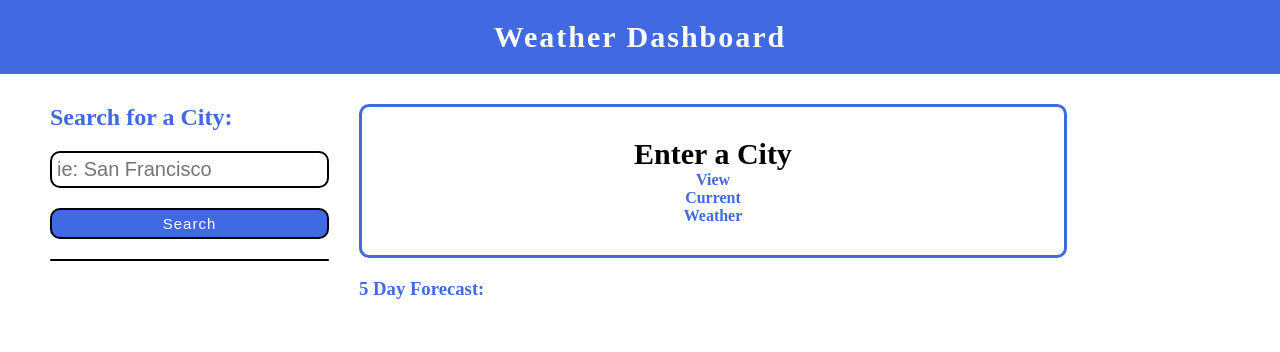
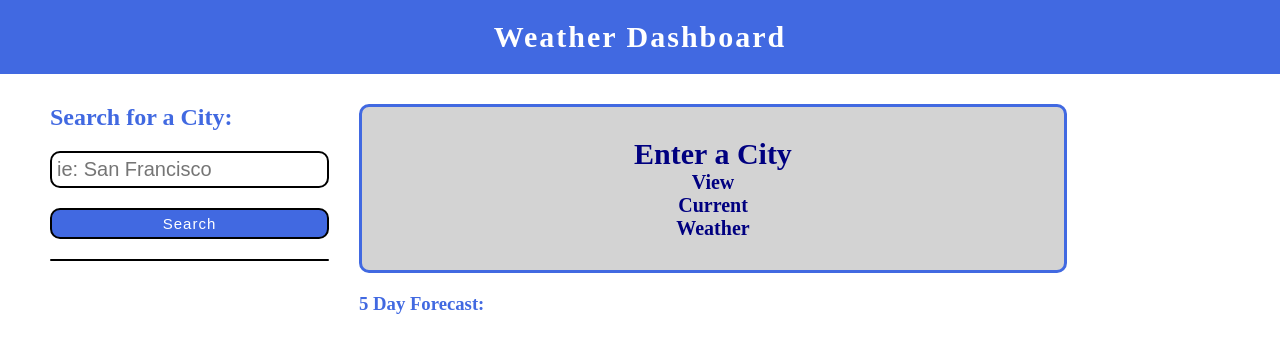
Before and after one commit to jesustgr/weather-dashboard, a plain HTML site: page index.html in a window 1280 px wide. Drawn offline with nearby package versions, Linux system fonts and the light colour scheme.

Commit message:
additional styling

```diff
--- a/assets/style.css
+++ b/assets/style.css
@@ -38,10 +38,16 @@ nav h1{
     border: 3px solid royalblue;
     margin-bottom: 20px;
     text-align: center;
+    background-color: lightgray;
 }
 #main h2 {
     font-size: 30px;
-    color: black;
+    color: navy;
+}
+
+#main h4{
+    font-size: 20px;
+    color: navy;
 }
 #cards h3{
     margin-bottom: 10px;
```
